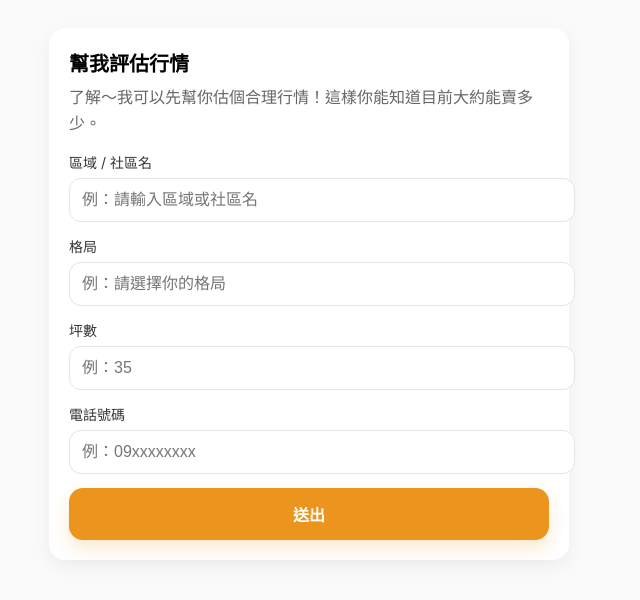
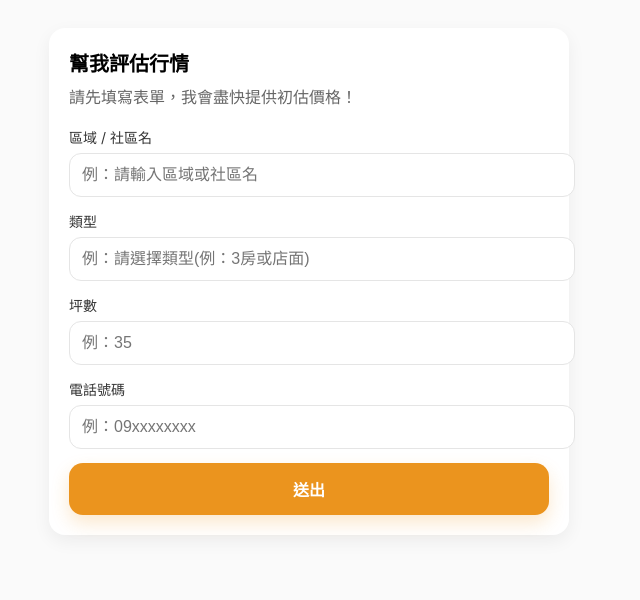
Before and after one commit to Julio950123/Real-Estate-Agent-Test, a Flask app: page /entrust in a window 1280 px wide. Shown: the top 600 px of the page, without its empty margins (331-971 px from the left). Run offline with Flask 3, Linux system fonts and the light colour scheme; parts of the project's set-up code (start-up, migrations or seed data) failed here and were passed over; some libraries are stand-ins or nearby versions.

Commit message:
表單文字更改

```diff
--- a/templates/entrust.html
+++ b/templates/entrust.html
@@ -34,7 +34,7 @@
   <div class="wrap">
     <div class="card">
       <h1>幫我評估行情</h1>
-      <p class="sub">了解～我可以先幫你估個合理行情！這樣你能知道目前大約能賣多少。</p>
+      <p class="sub">請先填寫表單，我會盡快提供初估價格！</p>
 
       <form id="entrustForm">
         <div class="field">
@@ -43,8 +43,8 @@
         </div>
 
         <div class="field">
-          <label for="layout">格局</label>
-          <input id="layout" name="layout" placeholder="例：請選擇你的格局" value="{{ layout }}">
+          <label for="layout">類型</label>
+          <input id="layout" name="layout" placeholder="例：請選擇類型(例：3房或店面)" value="{{ layout }}">
         </div>
 
         <div class="field">
```
